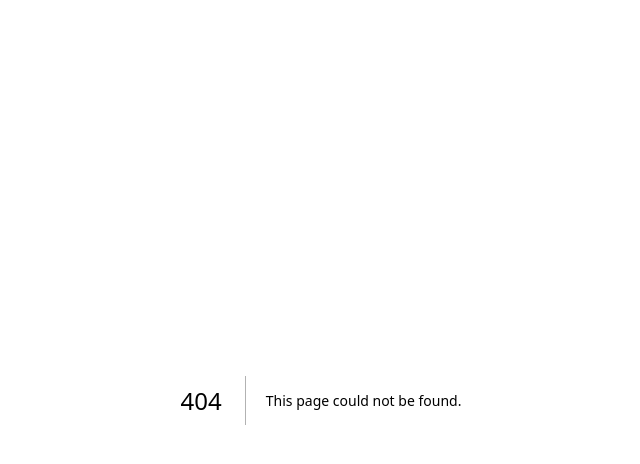
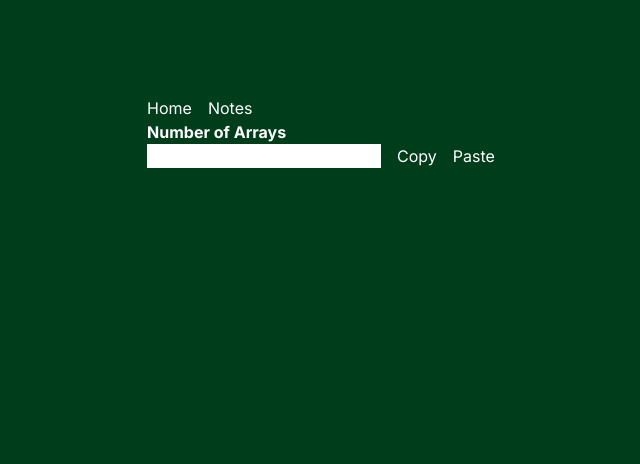
Before and after one commit to rockyliwanag/ff-final-audit, a Next.js app: page /notes in a window 1280 px wide. Before the commit this address had no page. Shown: the top 464 px of the page, without its empty margins (319-959 px from the left). Built offline with nearby package versions, Linux system fonts and the light colour scheme.

Commit message:
`feat: Add Navigation component to Home and Notes pages`

```diff
--- /dev/null
+++ b/src/app/notes/page.js
@@ -0,0 +1,56 @@
+'use client'
+import { useState } from 'react';
+// import { Input, Button } from '@material-tailwind/react';}
+import Navigate from '../../components/Navigation';
+
+
+export default function Notes() {
+    const [inputValue, setInputValue] = useState('');
+
+
+
+    // Function to copy the input value to clipboard
+    const copyToClipboard = () => {
+        navigator.clipboard.writeText(inputValue);
+    };
+
+    // Function to paste the clipboard value to input
+    const pasteFromClipboard = async () => {
+        const text = await navigator.clipboard.readText();
+        setInputValue(text);
+    };
+
+    return (
+        <main className="flex min-h-screen flex-col items-center justify-between p-24">
+
+                <div className='flex flex-col'>
+                    <Navigate />
+                    <h1 className="font-bold">Number of Arrays</h1>
+                    <div className='flex flex-row gap-x-4'>
+                        <input
+                            className="text-black"
+                            type='text'
+                            name='inputValue'
+                            value={inputValue}
+                            onChange={(e) => setInputValue(e.target.value)}
+                        />
+                        <button onClick={copyToClipboard}>Copy</button>
+                        <button onClick={pasteFromClipboard}>Paste</button>
+                    </div>
+                </div>
+        </main>
+    );
+}
+
+
+//Planset:
+//# of arrays
+//qty and type of modules
+//Inverter type
+//Attachment type
+
+//Rejection Notes:
+
+//GSP $$
+//PPC $/w
+//PG kWh
--- a/src/app/page.js
+++ b/src/app/page.js
@@ -7,6 +7,7 @@ import SiteCapture from "@/components/SiteCapture";
 import Aurora from "@/components/Aurora";
 import Finance from "@/components/Finance";
 import Adders from "@/components/Adders";
+import Navigate from "@/components/Navigation";
 import { GlobalProvider } from "@/app/contexts/globalContext";
 
 
@@ -15,6 +16,7 @@ export default function Home() {
     <main className="flex min-h-screen flex-col items-center justify-between p-24">
       <GlobalProvider>
         <div className="flex flex-col">
+            <Navigate />
             <h1 className="text-3xl font-bold">FINAL AUDIT</h1>
             <UserInfo />
             <CE_Notes />
--- /dev/null
+++ b/src/components/Navigation.jsx
@@ -0,0 +1,20 @@
+'use client';
+//create a navigation bar that links to the root page, the notes page, and the finance page
+import Link from 'next/link';
+
+const Navigation = () => {
+    return (
+        <nav>
+            <ul className='flex gap-4 flex-row'>
+                <li>
+                    <Link href="/">Home</Link>
+                </li>
+                <li>
+                    <Link href="/notes">Notes</Link>
+                </li>
+            </ul>
+        </nav>
+    );
+};
+
+export default Navigation;
```
